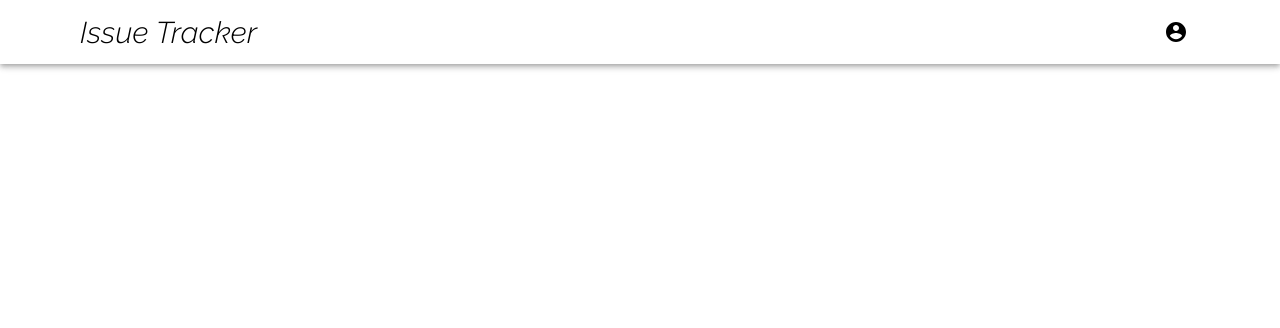
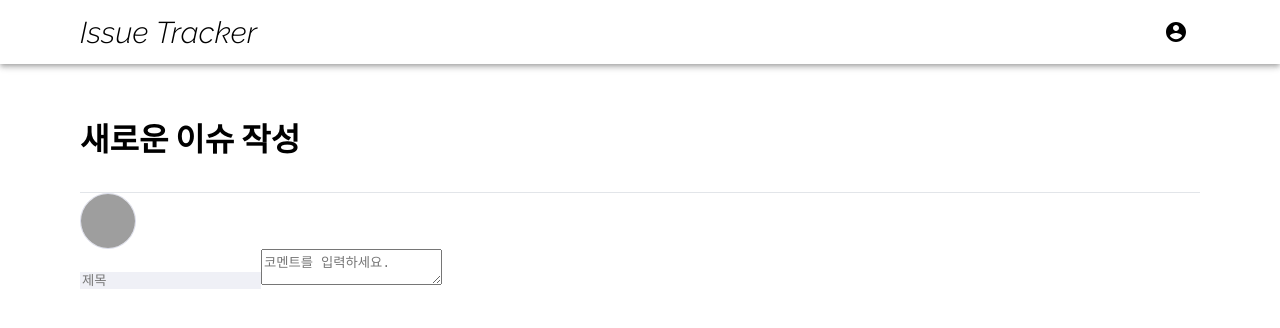
Before and after one commit to codesquad-members-2021/issue-tracker, a React (Create React App) app in the folder frontend/: page /create in a window 1280 px wide. Shown: the top 328 px of the page. Built offline with nearby package versions, Linux system fonts and the light colour scheme; grey boxes are pictures that could not be loaded.

Commit message:
style:(#45) 작성 페이지 마크업

```diff
--- a/frontend/src/App.js
+++ b/frontend/src/App.js
@@ -4,17 +4,18 @@ import { BrowserRouter as Router, Switch, Route } from 'react-router-dom';
 import LoginPage from 'page/loginPage/LoginPage';
 import Header from './components/header/Header';
 import MainPage from './page/mainPage/MainPage';
+import CreateIssuePage from 'page/createIssuePage/CreateIssuePage';
 
 function App() {
   const isLogin = true;
   return (
     <div className='App'>
       <Router>
-        <Switch>{isLogin && <Header />}</Switch>
+        {isLogin && <Header />}
         <Switch>
           <Route path='/' component={LoginPage} exact />
-          //로그인이 되면, 되어있다면 화면 전환.
           <Route path='/main' component={MainPage} />
+          <Route path='/create' component={CreateIssuePage} />
         </Switch>
       </Router>
     </div>
--- a/frontend/src/components/common/UserSelectItem.tsx
+++ b/frontend/src/components/common/UserSelectItem.tsx
@@ -1,42 +1,38 @@
 import React, { ReactElement } from 'react';
 import styled from 'styled-components';
 import { hoverGrey } from 'style/Theme';
+import ProfileImg from 'components/atom/ProfileImg';
 interface UserProps {
-  imageURL: string
-  name: string
+  imageURL: string;
+  name: string;
+}
 
-}
-//contentList=assignees.map((assignee)=><UserSelectItem key={assignee.id} imgURL={assignee.image}>{assignee.userName}</UserSelectItem>)
-
-
-export default function UserSelectItem({imageURL, name}: UserProps): ReactElement {
+export default function UserSelectItem({ imageURL, name }: UserProps): ReactElement {
   return (
     <UserSelectItemBlock>
       <div className='user-select__info'>
-      <div className="user-select__image">
-        <img src={imageURL} alt='user-image' width='20' height='20'/>
+        <div className='user-select__image'>
+          <ProfileImg avatarURL={imageURL} isSmall={true} />
         </div>
         <div className='user-select__name'>{name}</div>
       </div>
     </UserSelectItemBlock>
-  )
+  );
 }
 
 const UserSelectItemBlock = styled(hoverGrey)`
   cursor: pointer;
-.user-select__info{
+  .user-select__info {
     width: 240px;
     padding: 12px 16px;
   }
-div{
+  div {
     display: flex;
   }
-.user-select__image{
-  img {
-    border-radius: 50%;
+  .user-select__image {
     margin-right: 8px;
   }
-};
   .user-select__name {
-  color: ${({theme})=>theme.color.fontBlack};
-}`;
+    color: ${({ theme }) => theme.color.fontBlack};
+  }
+`;
--- /dev/null
+++ b/frontend/src/page/createIssuePage/CreateIssuePage.tsx
@@ -0,0 +1,29 @@
+import React, { ReactElement } from 'react';
+import styled from 'styled-components';
+import Title from 'components/atom/Title';
+import ProfileImg from 'components/atom/ProfileImg';
+import IssueInput from 'page/createIssuePage/issueInput/IssueInput';
+
+interface Props {}
+
+export default function CreateIssuePage({}: Props): ReactElement {
+  return (
+    <CreateIssuePageBlock>
+      <div className='create__section'>
+        <Title className='create__title'>새로운 이슈 작성</Title>
+      </div>
+      <div className='create__section'>
+        <ProfileImg />
+        <IssueInput />
+      </div>
+    </CreateIssuePageBlock>
+  );
+}
+
+const CreateIssuePageBlock = styled.div`
+  padding: 50px 80px;
+  .create__title {
+    padding-bottom: 2rem;
+    border-bottom: ${({ theme }) => `1px solid ${theme.color.lineGrey}`};
+  }
+`;
--- /dev/null
+++ b/frontend/src/page/createIssuePage/issueInput/IssueInput.tsx
@@ -0,0 +1,19 @@
+import React, { ReactElement } from 'react';
+import styled from 'styled-components';
+interface Props {}
+
+export default function IssueInput({}: Props): ReactElement {
+  return (
+    <IssueInputBlock>
+      <input type='text' className='input__title' placeholder='제목' />
+      <textarea className='input__description' placeholder='코멘트를 입력하세요.' />
+    </IssueInputBlock>
+  );
+}
+
+const IssueInputBlock = styled.div`
+  input {
+    background-color: ${({ theme }) => theme.color.inputBg};
+    border: none;
+  }
+`;
--- a/frontend/src/page/mainPage/optionTable/OptionTable.tsx
+++ b/frontend/src/page/mainPage/optionTable/OptionTable.tsx
@@ -3,6 +3,7 @@ import styled from 'styled-components';
 import LabelMilestoneTab from 'components/common/LabelMilestoneTab';
 import IssueFilter from './issueFilter/IssueFilter';
 import PrimaryButton from 'components/atom/PrimaryButton';
+import { Link } from 'react-router-dom';
 
 interface Props {}
 
@@ -12,7 +13,9 @@ export default function OptionTable({}: Props): ReactElement {
       <IssueFilter />
       <div className='options__tabs'>
         <LabelMilestoneTab />
-        <PrimaryButton value='이슈작성 📝' />
+        <Link to='/create'>
+          <PrimaryButton value='이슈작성 📝' />
+        </Link>
       </div>
     </OptionTableBlock>
   );
```
Also changed, not shown: frontend/src/page/createIssuePage/issueDetailOption/IssueDetailOption.tsx (added, +10 -0 lines), frontend/src/page/writePage/WritePage.tsx (deleted, +0 -30 lines). Lines whose indentation alone changed are shown as unchanged.
